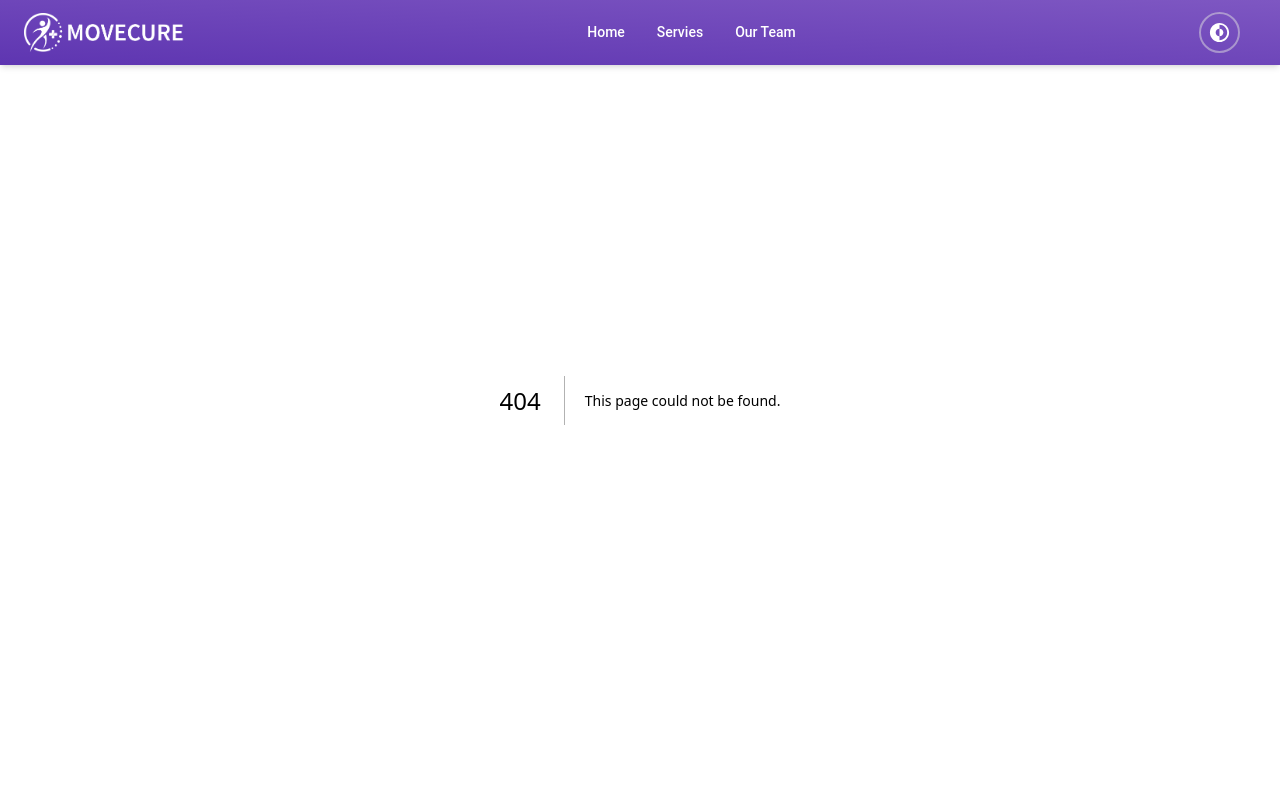
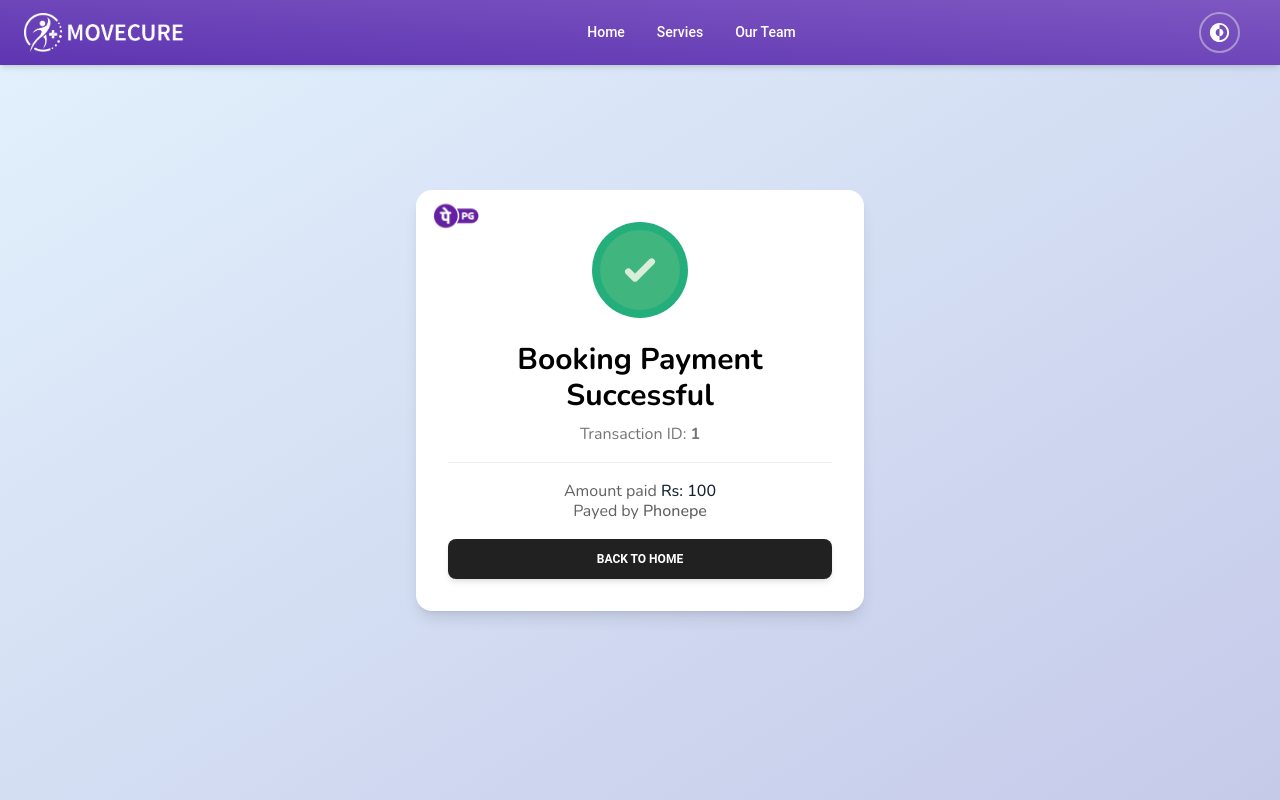
Before and after one commit to debayanbain/material-tailwind-with-MoveCure, a Next.js app: page /invoice/1 in a window 1280 px wide. Before the commit this address had no page. Shown: the top 800 px of the page. Built offline with nearby package versions, Linux system fonts and the light colour scheme; what tailwind-max-variants would draw is missing.

Commit message:
changes done in invoice with Id

```diff
--- /dev/null
+++ b/app/invoice/[id]/page.tsx
@@ -0,0 +1,117 @@
+'use client';
+
+import React from 'react';
+import { motion } from 'framer-motion';
+import { Button } from '@/lib/MtConfig';
+import { useParams } from 'next/navigation';
+import Link from 'next/link';
+import Image from 'next/image';
+
+const PaymentSuccess = () => {
+  const { id } = useParams();
+
+  if (!id) {
+    return (
+      <div className="min-h-screen flex items-center justify-center bg-gradient-to-br from-blue-50 to-indigo-100 p-4">
+        <h1>404</h1>
+      </div>
+    )
+  }
+
+
+  return (
+    <div className="min-h-screen flex items-center justify-center bg-gradient-to-br from-blue-50 to-indigo-100 p-4">
+      <motion.div
+        className="relative bg-white rounded-2xl shadow-lg p-8 w-full max-w-md text-center"
+        initial={{ opacity: 0, scale: 0.8 }}
+        animate={{ opacity: 1, scale: 1 }}
+        transition={{ duration: 0.5, ease: 'easeOut' }}
+      >
+        <div className='absolute top-1 left-4 z-10'>
+          <Image
+            src={'/images/phonepe.png'}
+            alt='phonepe icon'
+            width={100}
+            height={100}
+            className='w-12 h-12'
+          />
+        </div>
+        <motion.div
+          className="relative w-24 h-24 mx-auto mb-6"
+          initial={{ scale: 0 }}
+          animate={{ scale: 1 }}
+          transition={{ delay: 0.3, duration: 0.5, ease: 'easeOut' }}
+        >
+          <div className="absolute inset-0 rounded-full bg-green-500 flex items-center justify-center">
+            <svg
+              className="w-10 h-10 text-white"
+              fill="none"
+              stroke="currentColor"
+              strokeWidth="4"
+              viewBox="0 0 24 24"
+            >
+              <motion.path
+                d="M5 13l4 4L19 7"
+                strokeLinecap="round"
+                strokeLinejoin="round"
+                initial={{ pathLength: 0 }}
+                animate={{ pathLength: 1 }}
+                transition={{ duration: 0.5, delay: 0.5 }}
+              />
+            </svg>
+          </div>
+          <div className="absolute inset-0 rounded-full bg-green-300 opacity-20 animate-ping"></div>
+          <div className="absolute inset-2 rounded-full bg-green-300 opacity-30"></div>
+        </motion.div>
+
+        <motion.h1
+          className="text-2xl md:text-3xl font-bold mb-2"
+          initial={{ y: 20, opacity: 0 }}
+          animate={{ y: 0, opacity: 1 }}
+          transition={{ delay: 0.6 }}
+        >
+          Booking Payment Successful
+        </motion.h1>
+        <motion.p
+          className="text-gray-600 mb-2 text-base"
+          initial={{ y: 20, opacity: 0 }}
+          animate={{ y: 0, opacity: 1 }}
+          transition={{ delay: 0.7 }}
+        >
+          Transaction ID: <strong>{id}</strong>
+        </motion.p>
+        <hr className="my-4" />
+        <motion.p
+          className="text-gray-700 mb-1 text-base"
+          initial={{ opacity: 0 }}
+          animate={{ opacity: 1 }}
+          transition={{ delay: 0.8 }}
+        >
+          Amount paid <span className="text-blue-600 font-medium">Rs: 100</span>
+        </motion.p>
+        <motion.p
+          className="text-gray-700"
+          initial={{ opacity: 0 }}
+          animate={{ opacity: 1 }}
+          transition={{ delay: 0.9 }}
+        >
+          Payed by <span className="text-sky-600 font-medium">Phonepe</span>
+        </motion.p>
+        <motion.div
+          className="mt-6"
+          initial={{ scale: 0.9, opacity: 0 }}
+          animate={{ scale: 1, opacity: 1 }}
+          transition={{ delay: 1.0 }}
+        >
+          <Link href={'/'}>
+            <Button variant='filled' className="w-full">
+              Back To Home
+            </Button>
+          </Link>
+        </motion.div>
+      </motion.div>
+    </div>
+  );
+}
+
+export default PaymentSuccess;
--- a/app/layout.tsx
+++ b/app/layout.tsx
@@ -6,6 +6,7 @@ import { SpeedInsights } from "@vercel/speed-insights/next"
 import NavBar from "@/components/NavBar";
 import Footer from "@/components/footer";
 import { Providers } from '@/app/provider';
+import Script from "next/script";
 
 export const metadata: Metadata = {
   icons: "/favicon.ico",
@@ -37,6 +38,10 @@ export default function RootLayout({
               <Analytics />
             </ThemeProvider>
           </Providers>
+          <Script src="https://mercury-stg.phonepe.com/web/bundle/checkout.js"
+          strategy="afterInteractive"
+          defer
+          />
         </body>
       </html>
     </>
--- a/components/sections/HeroSection.tsx
+++ b/components/sections/HeroSection.tsx
@@ -93,7 +93,7 @@ export default function Hero() {
                     Book Appointment
                   </Button>
                 </Link>
-                <Link href={'#services'}>
+                <Link href={'#services'} target="blank">
                   <Button
                     variant="gradient"
                     size="lg"
--- a/components/ui/BadgeReview.tsx
+++ b/components/ui/BadgeReview.tsx
@@ -10,10 +10,11 @@ import SkeletonLoader from './contentLoader';
 import Image from 'next/image';
 
 const BadgeReview = () => {
-    const {
-        data: Reviewdata, isLoading,
-    } = useReviews("111875396040492882832", "7852193754876843528", "e7da50b2-b613-4964-a0b2-3401060ecd75")
-    console.log(Reviewdata);
+    const { data: Reviewdata, isLoading } = useReviews(
+      process.env.NEXT_PUBLIC_ACCOUNT_ID_FEATURABLE as string,
+      process.env.NEXT_PUBLIC_LOCATION_ID_FEATURABLE as string,
+      process.env.NEXT_PUBLIC_API_KEY_FEATURABLE as string
+    );
     const { formattedData, restOftheReviews } = formattedReviews(Reviewdata?.reviews ?? [], 4);
     const totalReviewsCounts = Reviewdata?.totalReviewCount ?? 0
     const averageRating = (Math.round(parseFloat((Reviewdata?.averageRating ?? 0).toString()) * 10) / 10).toFixed(1);
--- a/next.config.mjs
+++ b/next.config.mjs
@@ -28,9 +28,6 @@ const nextConfig = {
       }
     ],
   },
-  env: {
-    FEATURABLE_WIDGET: process.env.FEATURABLE_WIDGET_ID,
-  },
 };
 
 export default withPlaiceholder(nextConfig);
```
Also changed, not shown: public/images/phonepe.png (added), public/svg/download.svg (added). Lines whose indentation alone changed are shown as unchanged.
